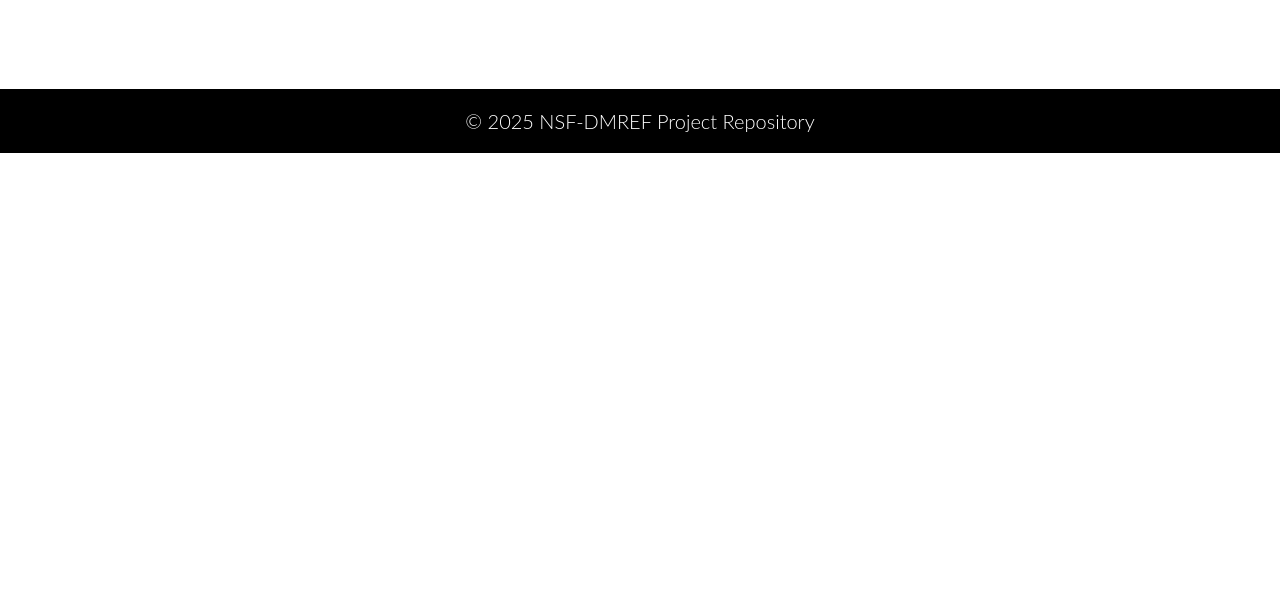
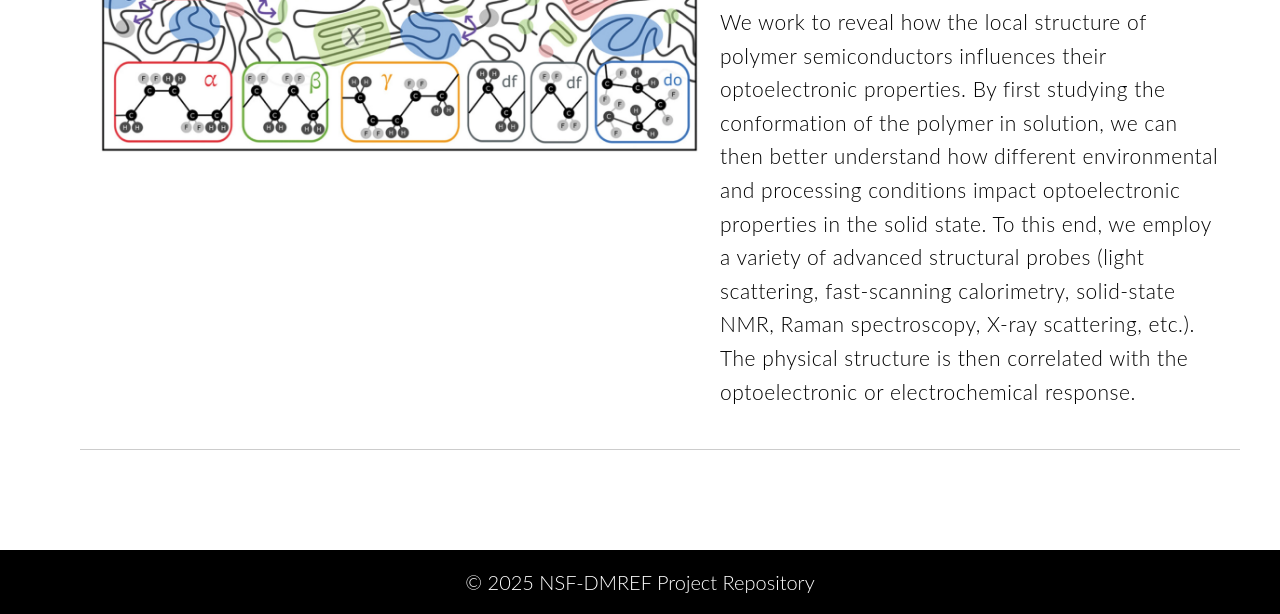
Before and after one commit to fengzhihao77/GT-NCST-NSF-DMREF-main, a plain HTML site: page projects.html in a window 1280 px wide. Shown: the part 631-1245 px from the top of the page. Before the commit the page ends 800 px from the top, so only its background shows below. Drawn offline with Linux system fonts and the light colour scheme.

Commit message:
updated proj 2

```diff
--- a/projects.html
+++ b/projects.html
@@ -31,13 +31,13 @@
           <p>Simulated conformations and configurations of semiconducting polymers illustrating how side-chain architecture influences solid-state packing, highlighting the interplay between side-chain design and polymer assembly captured via MD simulations with the <em>pyForceTune</em>-optimized force field.</p>
         </div>
       </li>
-      <!-- <li>
+      <li>
         <div class="image" style="background-image:url('img/proj_2.jpg')"></div>
         <div class="meta">
           <h3>Project 2</h3>
-          <p>Description of project 2 goes here.</p>
+          <p>We work to reveal how the local structure of polymer semiconductors influences their optoelectronic properties. By first studying the conformation of the polymer in solution, we can then better understand how different environmental and processing conditions impact optoelectronic properties in the solid state. To this end, we employ a variety of advanced structural probes (light scattering, fast-scanning calorimetry, solid-state NMR, Raman spectroscopy, X-ray scattering, etc.). The physical structure is then correlated with the optoelectronic or electrochemical response.</p>
         </div>
-      </li> -->
+      </li>
       <!-- Add more as needed -->
     </ul>
   </section>
```
Also changed, not shown: img/proj_2.jpg (added).
